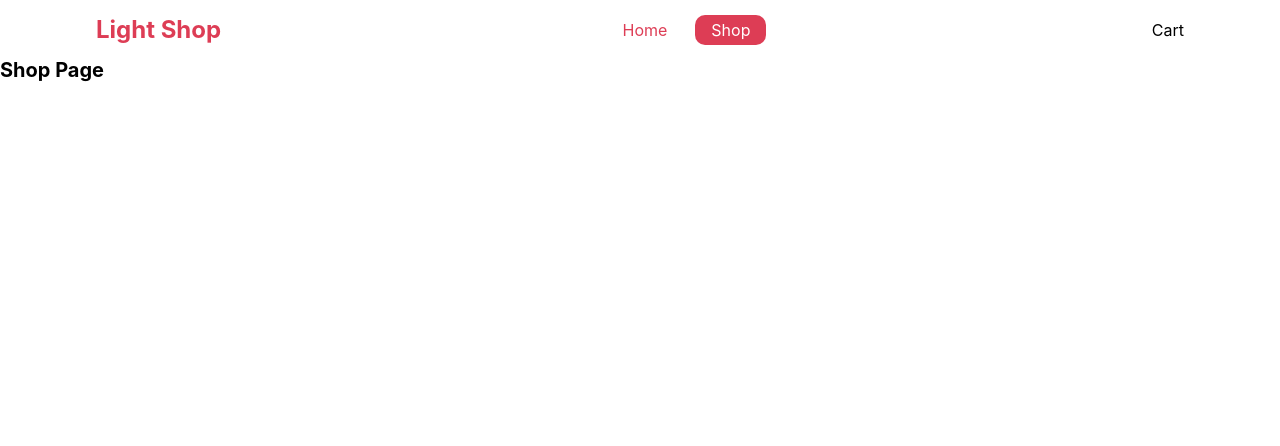
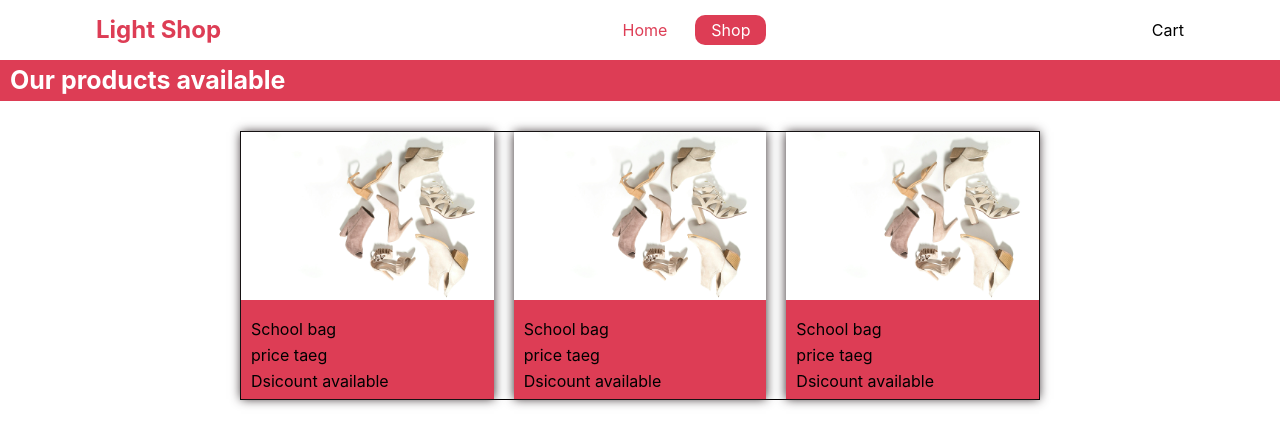
Before and after one commit to Olayinka-2/Shopping-Cart, a React (Vite) app: page /shopping in a window 1280 px wide. Shown: the top 446 px of the page. Built offline with nearby package versions, Linux system fonts and the light colour scheme.

Commit message:
Add the product designs to the page

```diff
--- a/src/App.jsx
+++ b/src/App.jsx
@@ -1,4 +1,4 @@
-import HomePage from "./components/HomePage";
+import HomePage from './components/Home/HomePage';
 
 export default function App() {
   return (
--- a/src/components/HomePage.jsx
+++ b/src/components/Home/HomePage.jsx
@@ -1,4 +1,4 @@
-import Header from "./Header";
+import Header from "../Header";
 import MainContent from "./HomeContent";
 
 function HomePage() {
--- a/src/components/homeStyles.module.css
+++ b/src/components/Home/homeStyles.module.css
@@ -1,6 +1,6 @@
 .main {
    flex-grow: 1;
-   background-image: url('../assets/background.jpg');
+   background-image: url('../../assets/background.jpg');
    background-position: center;
    background-size: cover;
    background-color: bisque;
--- a/src/components/ShopPage.jsx
+++ b/src/components/ShopPage.jsx
@@ -1,10 +1,51 @@
 import Header from "./Header";
+import image from './background.jpg';
 
 export default function Shop() {
    return (
       <>
          <Header />
-         <h1>Shop Page</h1>
+         <main>
+            <section className = "hero-section">
+               <div className="product-header">
+                  Our products available
+               </div>
+               <div className="product-container">
+                  <div className="products">
+                  <div className="product-card">
+                     <div className="product-image">
+                        <img src={image} alt="" />
+                     </div>
+                     <div className="product-description">
+                        <p>School bag</p>
+                        <p>price taeg</p>
+                        <p>Dsicount available</p>
+                     </div>
+                  </div>
+                  <div className="product-card">
+                     <div className="product-image">
+                        <img src={image} alt="" />
+                     </div>
+                     <div className="product-description">
+                        <p>School bag</p>
+                        <p>price taeg</p>
+                        <p>Dsicount available</p>
+                     </div>
+                  </div>
+                  <div className="product-card">
+                     <div className="product-image">
+                        <img src={image} alt="" />
+                     </div>
+                     <div className="product-description">
+                        <p>School bag</p>
+                        <p>price taeg</p>
+                        <p>Dsicount available</p>
+                     </div>
+                  </div>
+                  </div>
+               </div>
+            </section>
+         </main>
       </>
    )
 }
--- a/src/index.css
+++ b/src/index.css
@@ -56,3 +56,47 @@ nav h2 {
   background-color: #DD3D55;
   color: #fff;
 }
+
+.product-container {
+  margin-top: 3rem;
+  display: flex;
+  justify-content: center;
+  padding: 0px 5rem;
+}
+
+.products {
+  width: 800px;
+  display: flex;
+  flex-wrap: wrap;
+  gap: 2rem;
+  border: 1px solid black;
+}
+.product-header {
+  padding: .8rem 1rem;
+  background-color: #DD3D55;
+  color: #fff;
+  font-size: 2.5rem;
+  font-weight: bold;
+}
+
+.product-card {
+  flex-basis: min(25rem, 100%);
+  flex-grow: 1;
+  background-color: #DD3D55;
+  box-shadow: 0px 0px inset #000, 0px 0px 1rem #332a2c ;
+}
+
+.product-card img {
+  max-width: 100%;
+  object-fit: cover;
+  object-position: center;
+}
+
+.product-description {
+  padding: 1rem;
+}
+
+.product-description p {
+  margin-top: 1rem;
+  font-size: 1.6rem;
+}
```
Also changed, not shown: src/components/Home/HomeContent.jsx (renamed from src/components/HomeContent.jsx), src/components/background.jpg (added).
